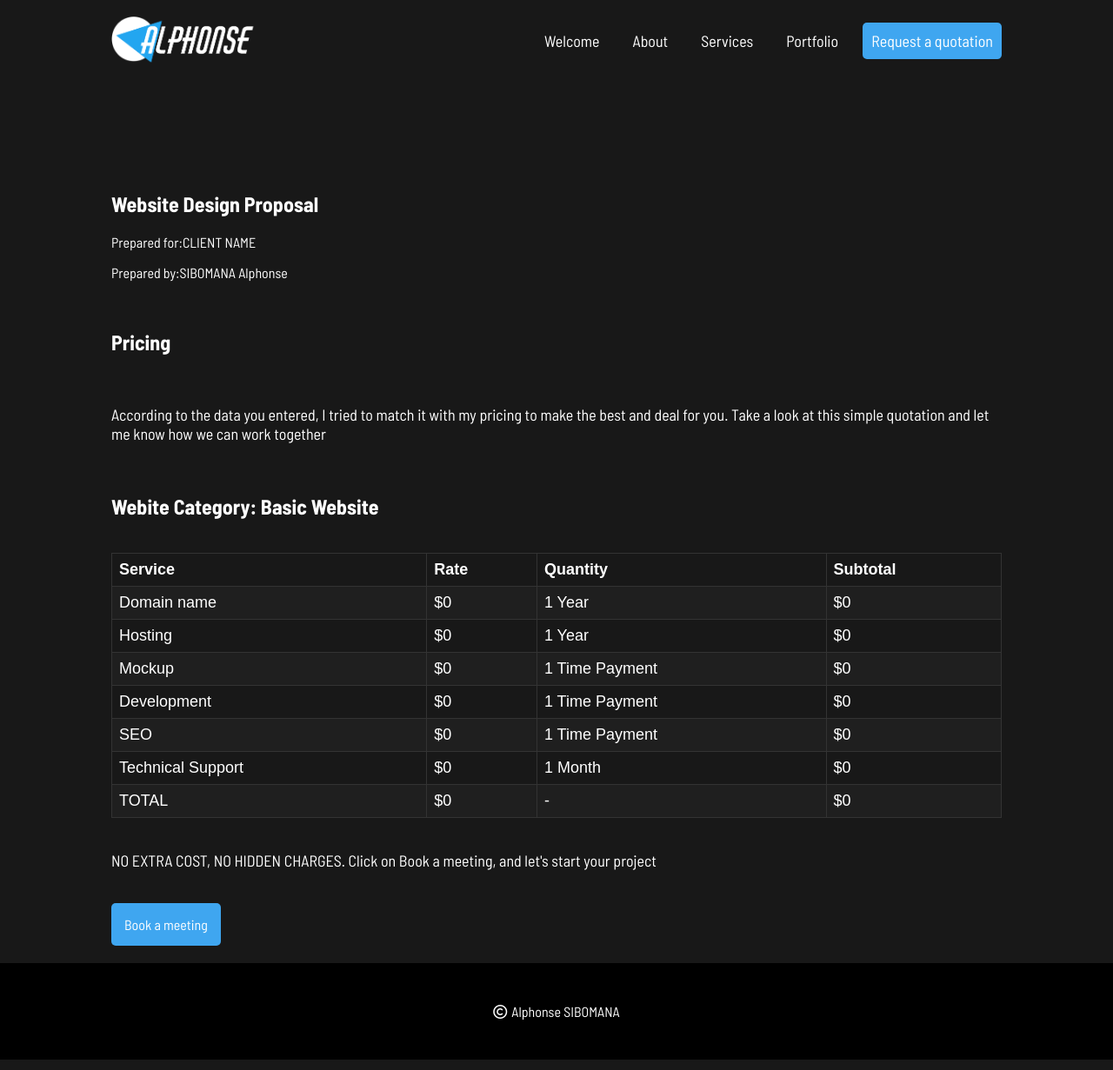
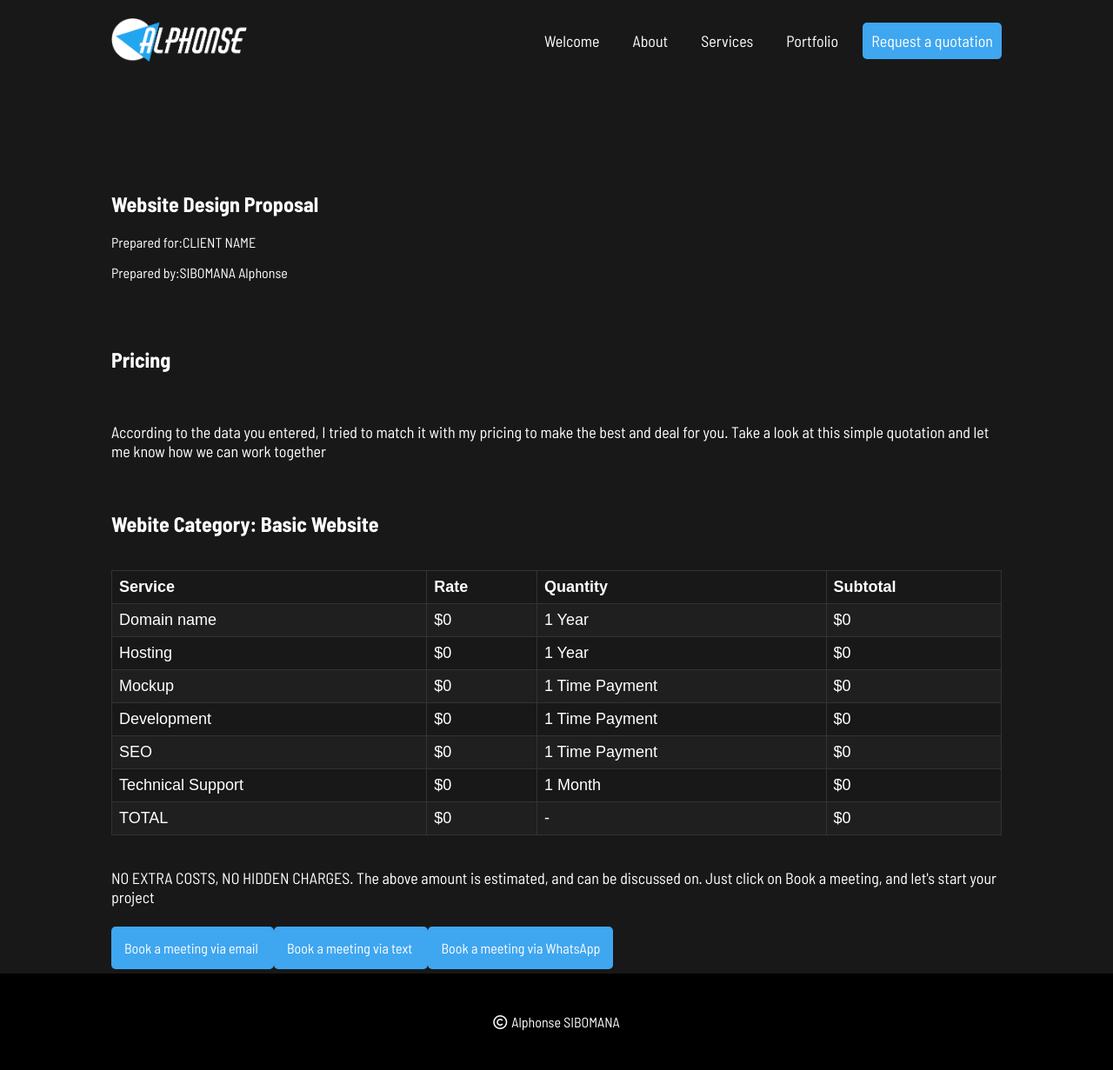
Before and after one commit to siboalpha/alphonselive, a Django app: page /quotation-results/1/ in a window 1280 px wide. Shown: the whole page at 87% size. Run offline with Django 4.2, Linux system fonts and the light colour scheme; data comes from the database, SQL or seed files in the repository; both versions use the stored data as it was after the commit; some libraries are stand-ins or nearby versions.

Commit message:
quotation

```diff
--- a/website/static/css/styles.css
+++ b/website/static/css/styles.css
@@ -123,7 +123,7 @@
 
 /* LOGO */
 .logo img {
-  width: 170px;
+  height: 50px;
 }
 
 /* NAVBAR MENU */
@@ -268,7 +268,6 @@
 
 .full-section .hero-section .right-col img {
   width: 100%;
-  background-color: #181818;
 }
 
 .about-me {
@@ -319,7 +318,7 @@
 
 .empty-section {
   height: 200px;
-  background-image: url("/static/img/programming-1873854_1280-2.png");
+  background-image: url("/img/programming-1873854_1280-2.png");
   background-size: cover;
   background-repeat: no-repeat;
 }
@@ -1102,12 +1101,6 @@
   text-transform: capitalize;
 }
 
-@media (min-width: 540px) {
-  .thank-you .container {
-    width: 540px;
-  }
-}
-
 .quotation .container {
   padding-top: 150px;
 }
@@ -1145,9 +1138,20 @@
   }
 }
 
+@media (min-width: 540px) {
+  .thank-you .container {
+    width: 540px;
+  }
+}
+
 .proposal-title .container {
   padding-top: 200px;
-  padding-bottom: 0;
+  padding-bottom: 20px;
+}
+
+.assessment .container {
+  padding-top: 20px;
+  padding-bottom: 20px;
 }
 
 .pricing .container {
@@ -1187,6 +1191,16 @@
 
 .processing .container P {
   font-size: 18px;
+}
+
+.processing .container .book-a-metting {
+  display: -webkit-box;
+  display: -ms-flexbox;
+  display: flex;
+  -webkit-box-pack: end;
+      -ms-flex-pack: end;
+          justify-content: flex-end;
+  gap: 20px;
 }
 
 .processing .container a.cta {
--- a/website/static/css/styles.scss
+++ b/website/static/css/styles.scss
@@ -105,7 +105,7 @@
 /* LOGO */
 .logo {
     img {
-        width: 170px;
+        height: 50px;
     }
 }
 
@@ -243,7 +243,6 @@
         .right-col {
             img {
                 width: 100%;
-                background-color: #181818;
             }
         }
     }
@@ -299,7 +298,7 @@
 
 .empty-section {
     height: 200px;
-    background-image: url("/static/img/programming-1873854_1280-2.png");
+    background-image: url("/img/programming-1873854_1280-2.png");
     background-size: cover;
     background-repeat: no-repeat;
 }
@@ -1000,7 +999,6 @@
     }
 }
 
-
 // Thank you page
 
 .thank-you {
@@ -1032,14 +1030,8 @@
     }
 }
 
-@media(min-width:540px) {
-    .thank-you {
-        .container {
-            width: 540px;
-        }
-    }
-}
 
+// QUOTATION PAGE
 .quotation{
     .container {
         padding-top: 150px;
@@ -1075,11 +1067,26 @@
     }
 }
 
+@media(min-width:540px) {
+    .thank-you {
+        .container {
+            width: 540px;
+        }
+    }
+}
+
 // QUOTATION RESULTS
 .proposal-title {
     .container {
         padding-top: 200px;
-        padding-bottom: 0;
+        padding-bottom: 20px;
+    }
+}
+
+.assessment {
+    .container {
+        padding-top: 20px;
+        padding-bottom: 20px;
     }
 }
 .pricing {
@@ -1110,6 +1117,11 @@
         P {
             font-size: 18px;
         }
+        .book-a-metting {
+            display: flex;
+            justify-content: flex-end;
+            gap: 20px;
+        }
         a.cta {
             align-self: flex-start;
         }
@@ -1132,7 +1144,6 @@
   tr:nth-child(even) {
     background-color: #1f1f1f;
   }
-
 
 //COOKIES
   #cookiePopup {
@@ -1196,5 +1207,3 @@
       bottom: 0;
     }
   }
-
-  //end
--- a/website/templates/website/quotation-results.html
+++ b/website/templates/website/quotation-results.html
@@ -70,10 +70,19 @@
 
 
         </table>
-        <p>NO EXTRA COST, NO HIDDEN CHARGES. Click on Book a meeting, and let's start your project</p>
-        <a href="#" class="cta">
-            Book a meeting
-        </a>
+        <p>NO EXTRA COSTS, NO HIDDEN CHARGES. The above amount is estimated, and can be discussed on. Just click on Book a meeting, and let's start your project</p>
+        <div class="book-a-metting">
+            <a href="#" class="cta">
+                Book a meeting via email
+            </a>
+            <a href="#" class="cta">
+                Book a meeting via text
+            </a>
+            <a href="#" class="cta">
+                Book a meeting via WhatsApp
+            </a>
+        </div>
+
     </div>
 
 </section>
```
Also changed, not shown: website/templates/website/index.html (+7 -4 lines), website/templates/website/quotation.html (+13 -4 lines), db.sqlite3, 1 other file.
